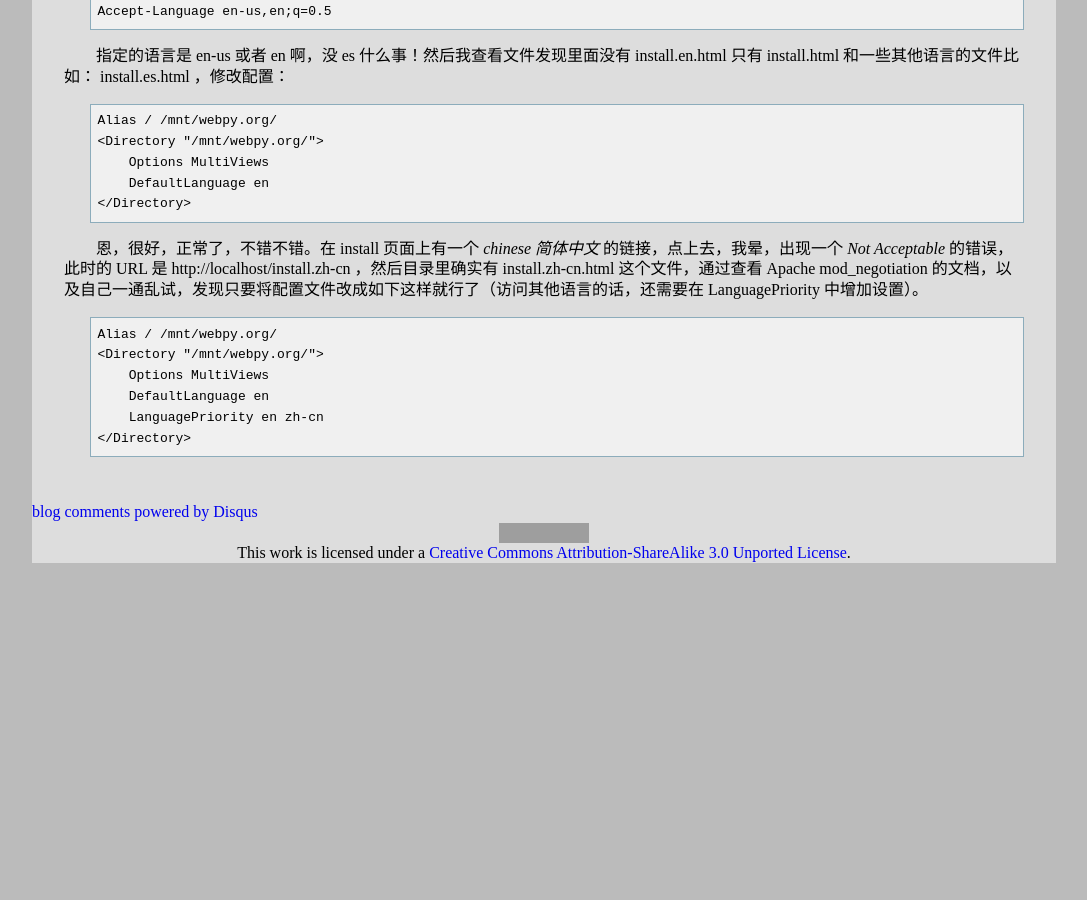
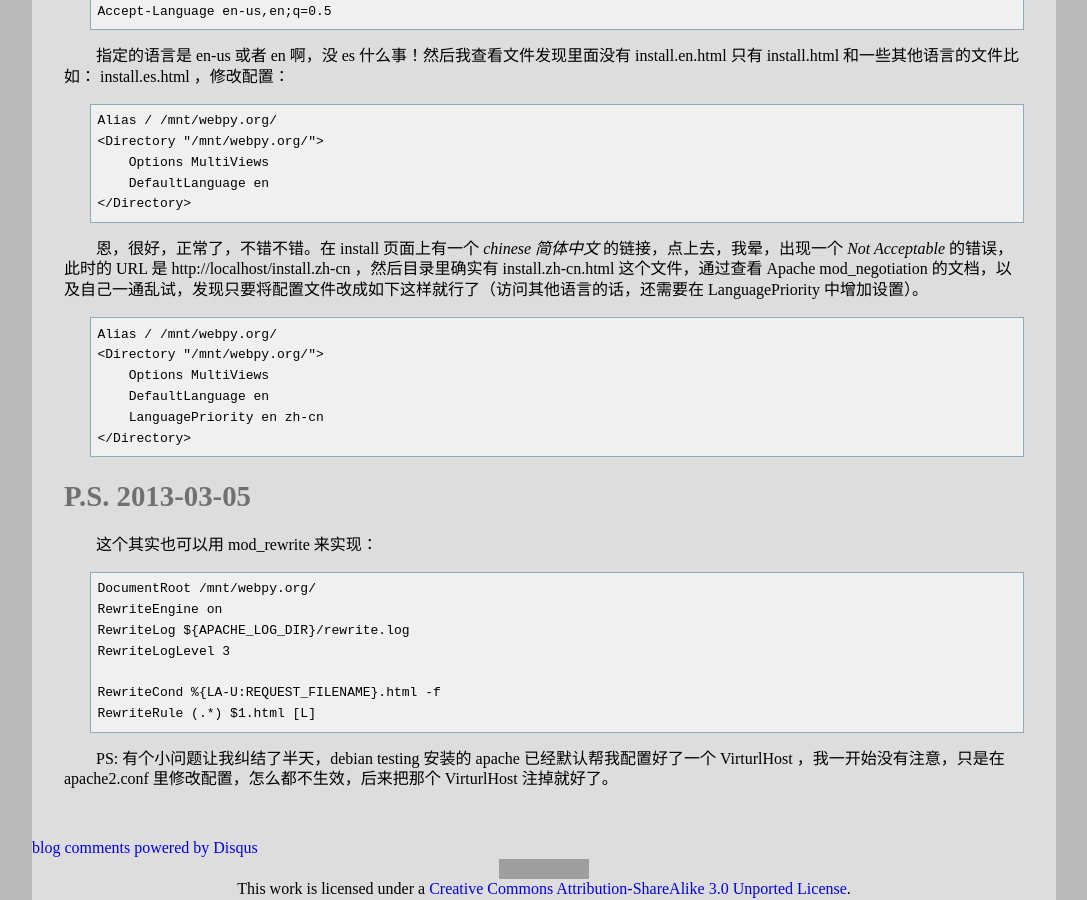
Before and after one commit to leiqin/leiqin.github.io, a Jekyll site: the page built from _posts/2012-12-11-在本地部署webpy.org.markdown, in a window 1280 px wide and 900 px high, scrolled down 995 px. Shown: the whole window, without its empty margins (96-1183 px from the left). Built offline with Jekyll 4.4.1, drawn with Linux system fonts in a browser that asks for light colours; nearby versions of some CDN libraries; comment, search, counter and statistics services are not loaded; before the commit the page ends 1558 px from its top, so only the background shows below that; grey boxes are pictures that could not be loaded.

Commit message:
用 mod_rewrite 实现在 URI 中省略 .html 后缀

```diff
--- a/_posts/2012-12-11-在本地部署webpy.org.markdown
+++ b/_posts/2012-12-11-在本地部署webpy.org.markdown
@@ -50,3 +50,17 @@ title: 在本地部署 webpy.org
         DefaultLanguage en
         LanguagePriority en zh-cn
     </Directory>
+
+###P.S. 2013-03-05
+
+这个其实也可以用 mod\_rewrite 来实现：
+
+	DocumentRoot /mnt/webpy.org/
+	RewriteEngine on
+	RewriteLog ${APACHE_LOG_DIR}/rewrite.log
+	RewriteLogLevel 3
+
+	RewriteCond %{LA-U:REQUEST_FILENAME}.html -f
+	RewriteRule (.*) $1.html [L]
+
+PS: 有个小问题让我纠结了半天，debian testing 安装的 apache 已经默认帮我配置好了一个 VirturlHost ，我一开始没有注意，只是在 apache2.conf 里修改配置，怎么都不生效，后来把那个 VirturlHost 注掉就好了。
```
